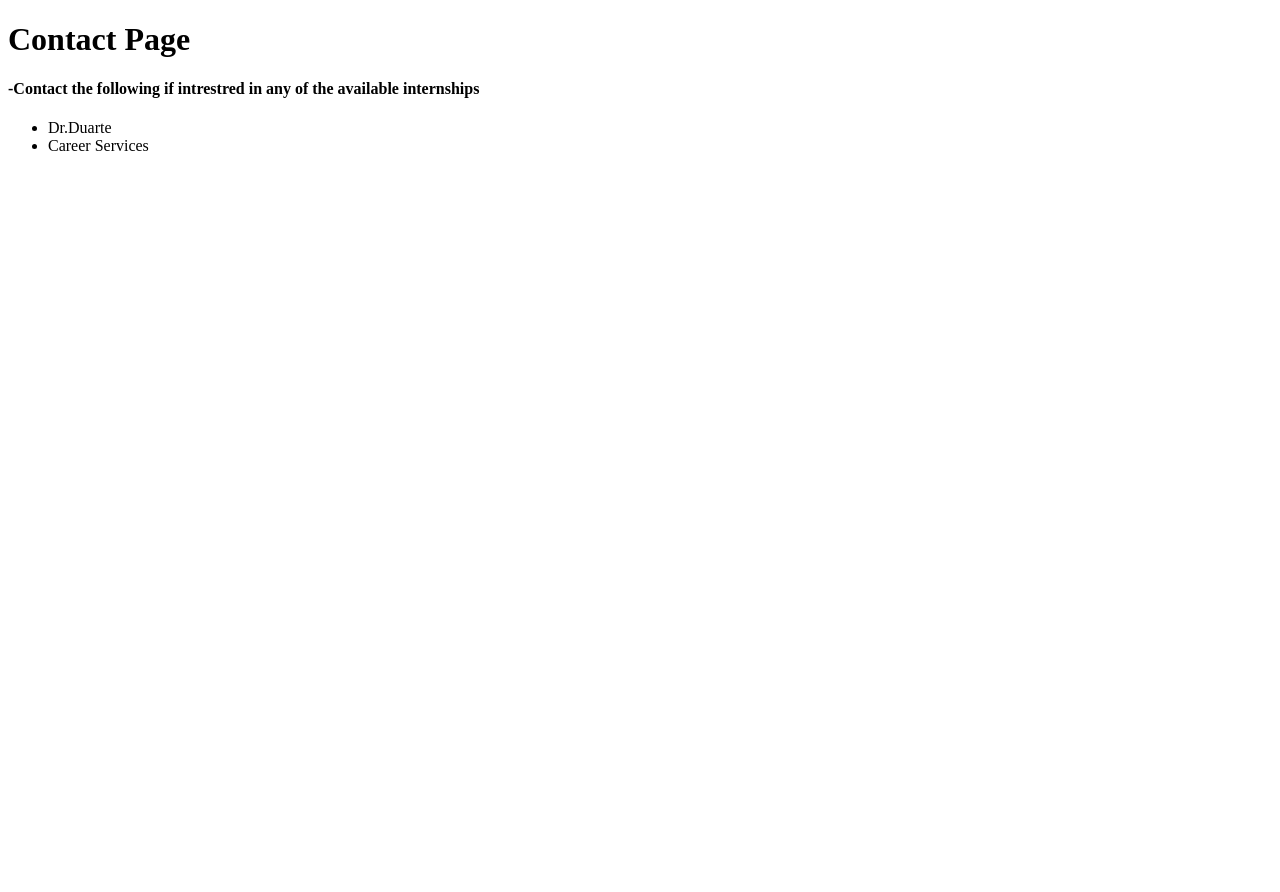
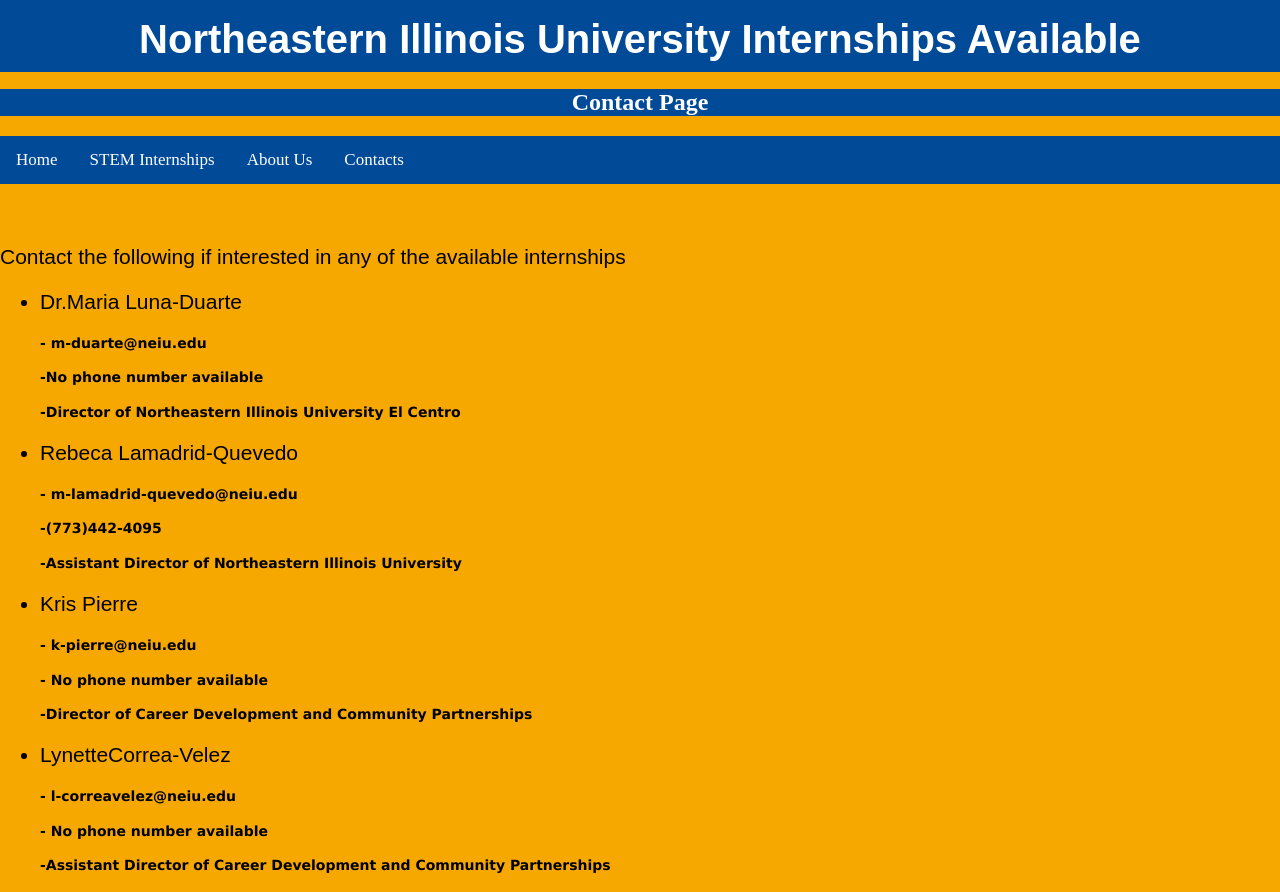
Before and after one commit to sergiolr2201/First-Repo, a Python web app: template Template/FCD_Contact.html in a window 1280 px wide. Before the commit the page ends 151 px from the top, so only its background shows below. Run offline with Jinja, Linux system fonts and the light colour scheme; the template is opened without the code that fills it, so the values that code supplies are empty.

Commit message:
added contact files

```diff
--- a/Template/FCD_Contact.html
+++ b/Template/FCD_Contact.html
@@ -2,14 +2,36 @@
 
 <head>
 	<title>Northeastern Illinois Internships Contact Page</title>
+	<link href="FCD_Contact.css" rel="stylesheet" type="text/css"/>
 </head>
 
 <body>
-	<h1>Contact Page</h1>
-	<h4>-Contact the following if intrestred in any of the  available internships </h4>
+	<h1>Northeastern Illinois University Internships Available</h1>
+	<h2>Contact Page</h2>
+<div class="topnav">
+  <a class="active" href="#home">Home</a>
+  <a href="#stem_internships">STEM Internships</a>
+  <a href="#about_us">About Us</a>
+  <a href="#contacts">Contacts</a>
+</div>
+	<h3>Contact the following if interested in any of the  available internships </h3>
 	<ul>
-		<li>Dr.Duarte</li>
-		<li>Career Services</li>
+		<h3><li>Dr.Maria Luna-Duarte</li></h3>
+		<h4>- m-duarte@neiu.edu</h4>
+		<h4>-No phone number available</h4>
+		<h4>-Director of Northeastern Illinois University El Centro</h4>
+		<h3><li>Rebeca Lamadrid-Quevedo</li></h3>
+		<h4>- m-lamadrid-quevedo@neiu.edu</h4>
+		<h4>-(773)442-4095</h4>
+		<h4>-Assistant Director of Northeastern Illinois University</h4>
+		<h3><li>Kris Pierre</li></h3>
+		<h4>- k-pierre@neiu.edu</h4>
+		<h4>- No phone number available</h4>
+		<h4>-Director of Career Development and Community Partnerships</h4>
+		<h3><li>LynetteCorrea-Velez</li></h3>
+		<h4>- l-correavelez@neiu.edu</h4>
+		<h4>- No phone number available</h4>
+		<h4>-Assistant Director of Career Development and Community Partnerships</h4>
 	</ul>
 
 </body>
--- a/Template/FCD_Home.html
+++ b/Template/FCD_Home.html
@@ -6,6 +6,12 @@
 
 <body>
     <h1>Northeastern Illinois University Internships</h1>
+<div class="topnav">
+  <a class="active" href="#home">Home</a>
+  <a href="#stem_internships">STEM Internships</a>
+  <a href="#about_us">About Us</a>
+  <a href="#contacts">Contacts</a>
+</div>
     <img src="static/visual-reverse-image-search-v2_intro.jpg"
     alt="Butterfly"
     style="width:900px;height:700px; style=center">
--- /dev/null
+++ b/static/FCD_Contact.css
@@ -0,0 +1,95 @@
+
+body{
+	margin: 0;
+	background-color: #f6a800
+}
+
+#content{
+	width: 40%;
+	margin: auto;
+	border-left: solid;
+	padding-left: 3%;
+}
+
+h1{
+	margin-left: auto;
+	margin-right: auto;
+	color: white;
+	background-color: #004a98;
+	width: 100%;
+	text-align: center;
+}
+h2{
+	background color: #004a98;
+	text-align: center;
+	background-color: #004a98;
+	color: white;
+	position: relative;
+	top: -40px;
+}
+/* Add a black background color to the top navigation */
+.topnav {
+  background-color: #004a98;
+  overflow: auto;
+  position: relative;
+	top: -40px;
+}
+
+/* Style the links inside the navigation bar */
+.topnav a {
+  float: left;
+  color: white;
+  text-align: center;
+  padding: 14px 16px;
+  text-decoration: none;
+  font-size: 17px;
+}
+
+/* Change the color of links on hover */
+.topnav a:hover {
+  background-color: #f6a800;
+  color: black;
+}
+
+/* Add a color to the active/current link */
+.topnav a.active {
+  background-color: #004a98;
+  color: white;
+}
+
+h3{
+	color: black;
+	font: 21px arial, verdana, sans-serif;
+	text-align: start
+}
+
+p, ul, ol{
+	color: #000000;
+	font: 14px verdana, arial, sans-serif;
+}
+
+#side{
+	margin-left: 15%;
+	margin-top: 5%;
+	float: left;
+	background-color: #ADD8E6;
+}
+
+#name{
+	color: green;
+}
+
+h1 {
+    font-family: "Source Sans Pro", sans-serif;
+    font-size: 40px;
+    margin-left: auto;
+    margin-right: auto;
+    color: white;
+    background-color: #004a98;
+    width: 100%;
+    text-align: center;
+    position: relative;
+    top: -30px;
+    padding-top: 20px;
+    padding-bottom: 10px;
+}
```
Also changed, not shown: Template/FCD_About_page.html (deleted, +0 -13 lines), static/FCD_Home.css (+27 -0 lines), 1 other file.
